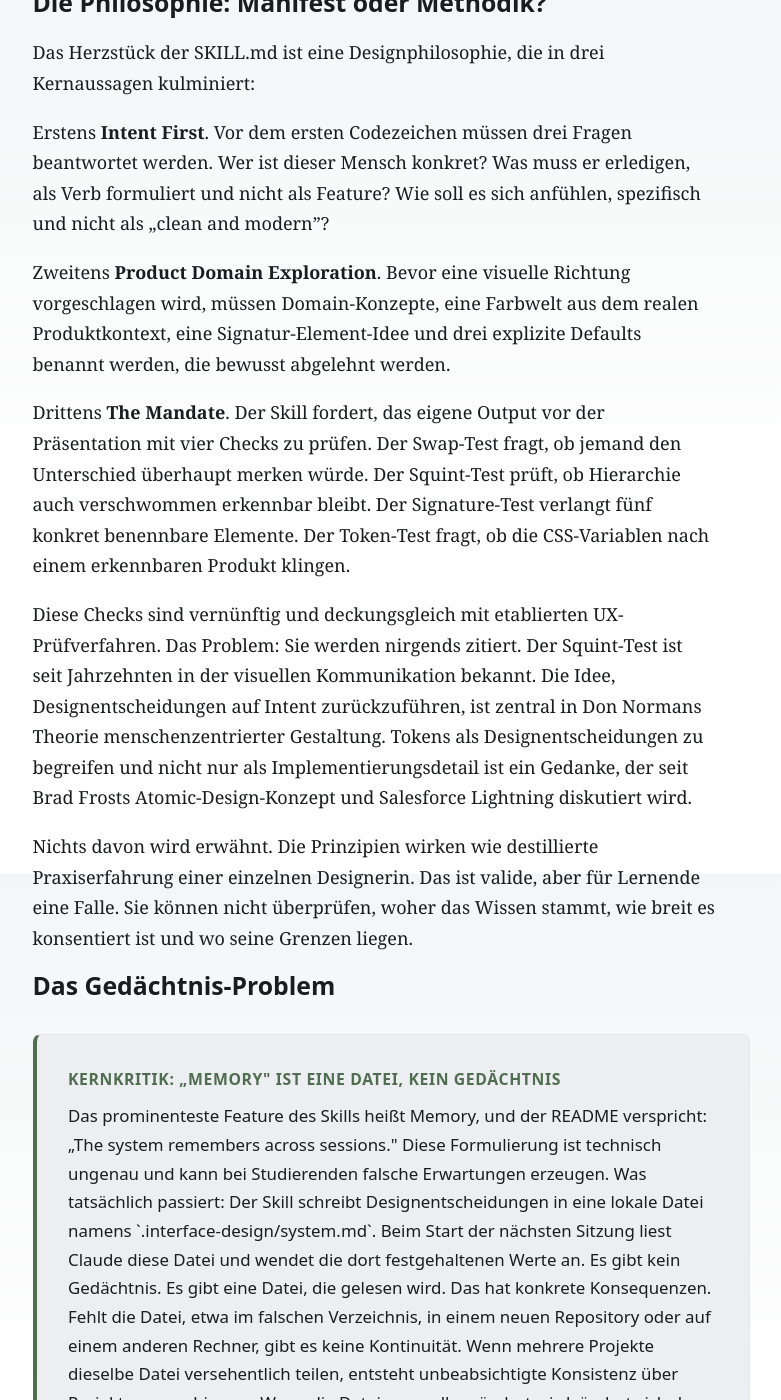
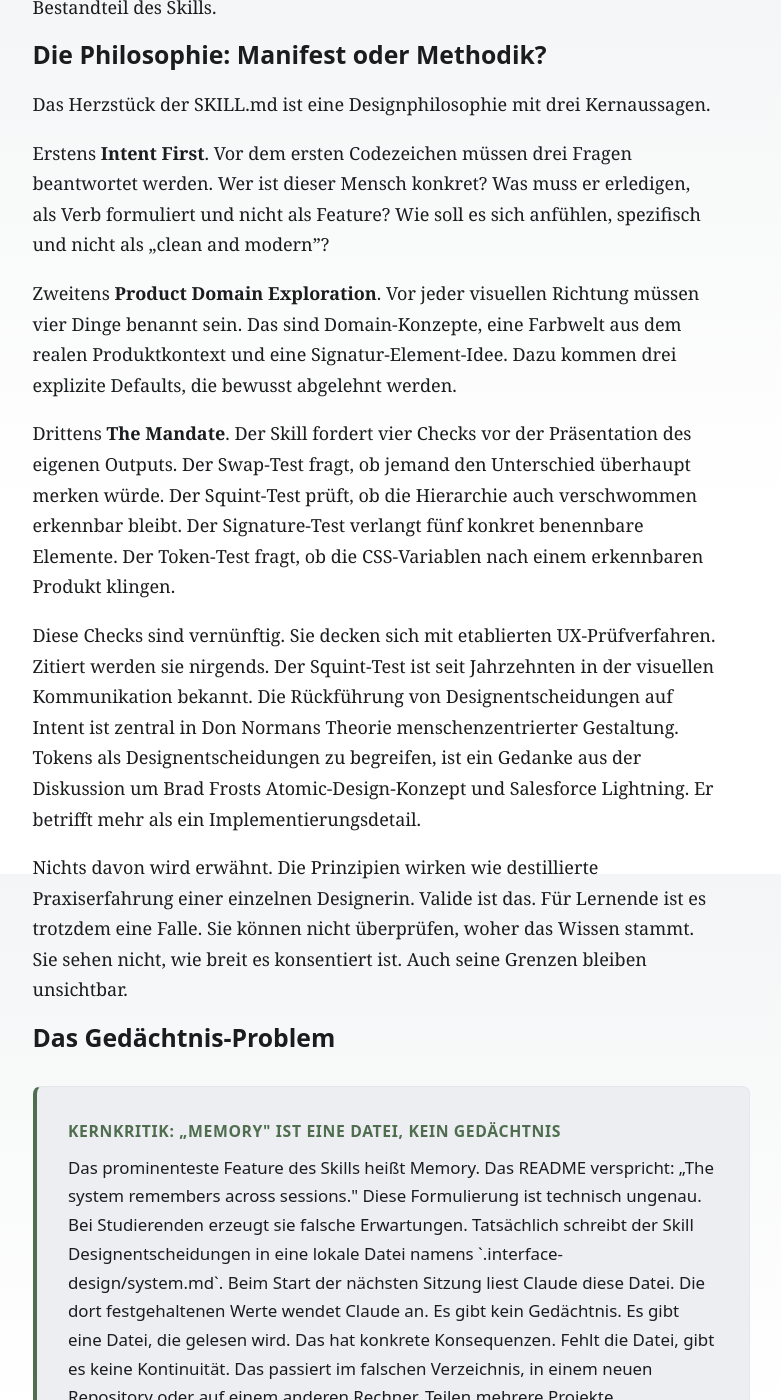
Before and after one commit to Kuchengnom/uxd-skill-audit, a Jekyll site: the page built from _posts/2026-05-04-interface-design.md, in a window 1280 px wide and 1400 px high, scrolled down 2726 px. Shown: the whole window, without its empty margins (249-1030 px from the left). Built offline with Jekyll 4.4.1, drawn with Linux system fonts in a browser that asks for light colours; some of the changed text lies outside the part shown.

Commit message:
Restyle interface-design in Sebastians Schreibstil (Register: Öffentlich)
Co-Authored-By: Claude Sonnet 5.5 <noreply@anthropic.com>
Claude-Session: https://claude.ai/code/session_01FoZpr2siHdHPcuJrMJHmD7

```diff
--- a/_posts/2026-05-04-interface-design.md
+++ b/_posts/2026-05-04-interface-design.md
@@ -11,13 +11,13 @@ superseded_by: /2026/06/08/interface-design/
 
 skill_scores:
   methodische_fundierung: 3
-  methodische_fundierung_note: "Starke Practitioner-Prinzipien ohne Quellenangaben — Inspirationen bleiben implizit, nicht verifizierbar."
+  methodische_fundierung_note: "Die Practitioner-Prinzipien sind stark, aber ohne Quellenangaben. Die Inspirationen bleiben implizit und nicht verifizierbar."
   transparenz: 4
-  transparenz_note: "Klare Scope-Abgrenzung und ehrliche KI-Warnung, leichtes Framing-Problem beim 'Memory'-Begriff im README."
+  transparenz_note: "Der Scope ist klar abgegrenzt. Die KI-Warnung ist ehrlich. Der 'Memory'-Begriff im README ist leicht problematisch gerahmt."
   validierbarkeit: 3
-  validierbarkeit_note: "Vor/Nachher-Vergleiche und vier eingebaute Selbst-Checks vorhanden, aber keine externen Tests oder Screenshots."
+  validierbarkeit_note: "Vor/Nachher-Vergleiche und vier eingebaute Selbst-Checks sind vorhanden. Externe Tests oder Screenshots fehlen."
   wartbarkeit: 4
-  wartbarkeit_note: "MIT-Lizenz, aktiver Release-Zyklus (Feb 2026), eigene Domain — Einzelperson ohne Team-Redundanz."
+  wartbarkeit_note: "MIT-Lizenz, aktiver Release-Zyklus (Feb 2026) und eigene Domain sprechen für das Projekt. Dahinter steht eine Einzelperson ohne Team-Redundanz."
 
 tags:
   - interface-design
@@ -31,50 +31,50 @@ tags:
 
 <div class="callout">
 <div class="callout__title">Überholt: es gibt eine neuere Evaluation dieses Skills</div>
-Diese Fassung vom 4. Mai 2026 ist der historische Stand. Am 8. Juni wurde der Skill erneut geprüft und dabei die methodische Fundierung von 3 auf 2 korrigiert, wodurch das Urteil von <code>vertrauen</code> auf <code>vorsicht</code> wechselt. Grund war kein neuer Befund, sondern eine falsche Anwendung des eigenen Bewertungsrahmens. Der Wert 3 setzt vorhandene, wenn auch lückenhafte Quellen voraus, und dieser Skill nennt keine. Maßgeblich ist das <a href="{{ '/2026/06/08/interface-design/' | relative_url }}">Re-Audit vom 8. Juni 2026</a>.
+Diese Fassung vom 4. Mai 2026 ist der historische Stand. Am 8. Juni wurde der Skill erneut geprüft. Die methodische Fundierung wurde von 3 auf 2 korrigiert. Das Urteil wechselt dadurch von <code>vertrauen</code> auf <code>vorsicht</code>. Einen neuen Befund gab es nicht. Der Grund war eine falsche Anwendung des eigenen Bewertungsrahmens. Der Wert 3 setzt vorhandene, wenn auch lückenhafte Quellen voraus. Dieser Skill nennt keine. Maßgeblich ist das <a href="{{ '/2026/06/08/interface-design/' | relative_url }}">Re-Audit vom 8. Juni 2026</a>.
 </div>
 
-`Dammyjay93/interface-design` hat sich seit seinem Start als `claude-design-skill` zu einem der meistgenutzten Claude-Code-Plugins im Designbereich entwickelt: knapp 4.600 GitHub-Stars und 316 Forks nach dem Stand vom Mai 2026. Hinter dem Projekt steht Oyindamola Akinleye, eine Designerin mit eigenem Website-Auftritt unter [interface-design.dev](https://interface-design.dev) und nachweisbarem Practitioner-Hintergrund. Der Skill verspricht drei Dinge gleichzeitig: Handwerk, Gedächtnis und Konsistenz. Er richtet sich an Dashboards, Admin-Panels, Apps und Tools, ausdrücklich nicht an Marketing-Seiten.
+`Dammyjay93/interface-design` startete als `claude-design-skill`. Heute zählt es zu den meistgenutzten Claude-Code-Plugins im Designbereich. Im Mai 2026 hat es knapp 4.600 GitHub-Stars und 316 Forks. Hinter dem Projekt steht Oyindamola Akinleye. Sie ist Designerin mit nachweisbarem Practitioner-Hintergrund und einem eigenen Auftritt unter [interface-design.dev](https://interface-design.dev). Der Skill verspricht drei Dinge gleichzeitig: Handwerk, Gedächtnis und Konsistenz. Er richtet sich an Dashboards, Admin-Panels, Apps und Tools. Marketing-Seiten schließt er ausdrücklich aus.
 
-Das ist ein präzise formulierter Anspruch. Diese Evaluation prüft, wie viel davon hält.
+Präzise formuliert ist dieser Anspruch. Diese Evaluation prüft, wie viel davon hält.
 
 ## Das eigentliche Problem, das der Skill adressiert
 
-Wer regelmäßig UI-Prototypen mit Claude baut, kennt das Phänomen: Button-Höhen variieren sitzungsübergreifend zwischen 36px, 38px und 40px, Abstände folgen keinem erkennbaren Raster, Farbtokens werden spontan erfunden. Die SKILL.md benennt das präzise: *„You will generate generic output. Your training has seen thousands of dashboards. The patterns are strong."*
+Wer regelmäßig UI-Prototypen mit Claude baut, kennt das Phänomen. Button-Höhen variieren sitzungsübergreifend zwischen 36px, 38px und 40px. Abstände folgen keinem erkennbaren Raster. Farbtokens werden spontan erfunden. Die SKILL.md benennt das präzise: *„You will generate generic output. Your training has seen thousands of dashboards. The patterns are strong."*
 
-Dieser Satz ist ungewöhnlich ehrlich für ein Skill-Dokument. Die meisten Skills bauen auf der Fiktion auf, dass Instruktionen das KI-Verhalten zuverlässig kontrollieren. Hier steht das Gegenteil: Defaults sind real, stark und werden durch Prozess allein nicht überwunden. *„Process alone doesn't guarantee craft. You have to catch yourself."*
+Dieser Satz ist ungewöhnlich ehrlich für ein Skill-Dokument. Die meisten Skills bauen auf der Fiktion auf, dass Instruktionen das KI-Verhalten zuverlässig kontrollieren. Hier steht das Gegenteil. Defaults sind real und stark. Prozess allein überwindet sie nicht. *„Process alone doesn't guarantee craft. You have to catch yourself."*
 
-Das ist eine methodisch saubere Ausgangsposition: Selbstkritik als eingebetteter Skill-Bestandteil.
+Die Ausgangsposition ist methodisch sauber. Selbstkritik ist ein eingebetteter Bestandteil des Skills.
 
 ## Die Philosophie: Manifest oder Methodik?
 
-Das Herzstück der SKILL.md ist eine Designphilosophie, die in drei Kernaussagen kulminiert:
+Das Herzstück der SKILL.md ist eine Designphilosophie mit drei Kernaussagen.
 
 Erstens **Intent First**. Vor dem ersten Codezeichen müssen drei Fragen beantwortet werden. Wer ist dieser Mensch konkret? Was muss er erledigen, als Verb formuliert und nicht als Feature? Wie soll es sich anfühlen, spezifisch und nicht als „clean and modern"?
 
-Zweitens **Product Domain Exploration**. Bevor eine visuelle Richtung vorgeschlagen wird, müssen Domain-Konzepte, eine Farbwelt aus dem realen Produktkontext, eine Signatur-Element-Idee und drei explizite Defaults benannt werden, die bewusst abgelehnt werden.
+Zweitens **Product Domain Exploration**. Vor jeder visuellen Richtung müssen vier Dinge benannt sein. Das sind Domain-Konzepte, eine Farbwelt aus dem realen Produktkontext und eine Signatur-Element-Idee. Dazu kommen drei explizite Defaults, die bewusst abgelehnt werden.
 
-Drittens **The Mandate**. Der Skill fordert, das eigene Output vor der Präsentation mit vier Checks zu prüfen. Der Swap-Test fragt, ob jemand den Unterschied überhaupt merken würde. Der Squint-Test prüft, ob Hierarchie auch verschwommen erkennbar bleibt. Der Signature-Test verlangt fünf konkret benennbare Elemente. Der Token-Test fragt, ob die CSS-Variablen nach einem erkennbaren Produkt klingen.
+Drittens **The Mandate**. Der Skill fordert vier Checks vor der Präsentation des eigenen Outputs. Der Swap-Test fragt, ob jemand den Unterschied überhaupt merken würde. Der Squint-Test prüft, ob die Hierarchie auch verschwommen erkennbar bleibt. Der Signature-Test verlangt fünf konkret benennbare Elemente. Der Token-Test fragt, ob die CSS-Variablen nach einem erkennbaren Produkt klingen.
 
-Diese Checks sind vernünftig und deckungsgleich mit etablierten UX-Prüfverfahren. Das Problem: Sie werden nirgends zitiert. Der Squint-Test ist seit Jahrzehnten in der visuellen Kommunikation bekannt. Die Idee, Designentscheidungen auf Intent zurückzuführen, ist zentral in Don Normans Theorie menschenzentrierter Gestaltung. Tokens als Designentscheidungen zu begreifen und nicht nur als Implementierungsdetail ist ein Gedanke, der seit Brad Frosts Atomic-Design-Konzept und Salesforce Lightning diskutiert wird.
+Diese Checks sind vernünftig. Sie decken sich mit etablierten UX-Prüfverfahren. Zitiert werden sie nirgends. Der Squint-Test ist seit Jahrzehnten in der visuellen Kommunikation bekannt. Die Rückführung von Designentscheidungen auf Intent ist zentral in Don Normans Theorie menschenzentrierter Gestaltung. Tokens als Designentscheidungen zu begreifen, ist ein Gedanke aus der Diskussion um Brad Frosts Atomic-Design-Konzept und Salesforce Lightning. Er betrifft mehr als ein Implementierungsdetail.
 
-Nichts davon wird erwähnt. Die Prinzipien wirken wie destillierte Praxiserfahrung einer einzelnen Designerin. Das ist valide, aber für Lernende eine Falle. Sie können nicht überprüfen, woher das Wissen stammt, wie breit es konsentiert ist und wo seine Grenzen liegen.
+Nichts davon wird erwähnt. Die Prinzipien wirken wie destillierte Praxiserfahrung einer einzelnen Designerin. Valide ist das. Für Lernende ist es trotzdem eine Falle. Sie können nicht überprüfen, woher das Wissen stammt. Sie sehen nicht, wie breit es konsentiert ist. Auch seine Grenzen bleiben unsichtbar.
 
 ## Das Gedächtnis-Problem
 
 <div class="callout"><div class="callout__title">Kernkritik: „Memory" ist eine Datei, kein Gedächtnis</div>
 
-Das prominenteste Feature des Skills heißt Memory, und der README verspricht: „The system remembers across sessions." Diese Formulierung ist technisch ungenau und kann bei Studierenden falsche Erwartungen erzeugen.
+Das prominenteste Feature des Skills heißt Memory. Das README verspricht: „The system remembers across sessions." Diese Formulierung ist technisch ungenau. Bei Studierenden erzeugt sie falsche Erwartungen.
 
-Was tatsächlich passiert: Der Skill schreibt Designentscheidungen in eine lokale Datei namens `.interface-design/system.md`. Beim Start der nächsten Sitzung liest Claude diese Datei und wendet die dort festgehaltenen Werte an. Es gibt kein Gedächtnis. Es gibt eine Datei, die gelesen wird.
+Tatsächlich schreibt der Skill Designentscheidungen in eine lokale Datei namens `.interface-design/system.md`. Beim Start der nächsten Sitzung liest Claude diese Datei. Die dort festgehaltenen Werte wendet Claude an. Es gibt kein Gedächtnis. Es gibt eine Datei, die gelesen wird.
 
-Das hat konkrete Konsequenzen. Fehlt die Datei, etwa im falschen Verzeichnis, in einem neuen Repository oder auf einem anderen Rechner, gibt es keine Kontinuität. Wenn mehrere Projekte dieselbe Datei versehentlich teilen, entsteht unbeabsichtigte Konsistenz über Projektgrenzen hinweg. Wenn die Datei manuell verändert wird, ändert sich das „Gedächtnis" sofort und vollständig.
+Das hat konkrete Konsequenzen. Fehlt die Datei, gibt es keine Kontinuität. Das passiert im falschen Verzeichnis, in einem neuen Repository oder auf einem anderen Rechner. Teilen mehrere Projekte versehentlich dieselbe Datei, entsteht unbeabsichtigte Konsistenz über Projektgrenzen hinweg. Wird die Datei manuell verändert, ändert sich das „Gedächtnis" sofort und vollständig.
 
-Das ist kein technischer Fehler, sondern eine elegante, einfache Lösung für ein echtes Problem. Aber die Kommunikation als „Memory" ist eine anthropomorphe Vereinfachung, die das Modell falsch beschreibt. Für den Unterrichtseinsatz ist genau dieser Punkt wertvoll: Er zeigt, wie technisch korrekte Mechanismen durch irreführende Frames kommuniziert werden können.
+Technisch ist das kein Fehler. Es ist eine elegante, einfache Lösung für ein echtes Problem. Die Kommunikation als „Memory" ist dagegen eine anthropomorphe Vereinfachung. Sie beschreibt das Modell falsch. Für den Unterricht ist genau dieser Punkt wertvoll. Er zeigt, wie technisch korrekte Mechanismen durch irreführende Frames kommuniziert werden.
 
 </div>
 
-Zur Verteidigung des Skills: Die SKILL.md selbst ist transparenter als das README. Dort wird der Mechanismus als Dateilade-Prozess beschrieben, nicht als Gedächtnis. Das Framing-Problem ist im Marketing-Text stärker ausgeprägt als im eigentlichen Skill-Dokument.
+Zur Verteidigung des Skills: Die SKILL.md selbst ist transparenter als das README. Dort steht der Mechanismus als Dateilade-Prozess und nicht als Gedächtnis. Das Framing-Problem sitzt im Marketing-Text. Das eigentliche Skill-Dokument ist weniger betroffen.
 
 ## Was der Skill gut macht: Explizite Grenzen
 
@@ -82,30 +82,30 @@ Seltener als das Memory-Versprechen, aber genauso wichtig: Der Skill zieht expli
 
 *„Not for: Landing pages, marketing sites, campaigns. Redirect those to `/frontend-design`."*
 
-Das ist methodisch wichtig. Ein Skill, der sich selbst einen Einsatzbereich verweigert, signalisiert Selbstreflexion. Die Community-Reaktion auf Claude Design generell zeigt, dass das Scope-Problem real ist. Kritisiert werden stereotype Outputs mit immer gleichen serif-Fonts und Card-Layouts. `interface-design` löst das nicht vollständig, aber es benennt es.
+Methodisch wichtig ist das. Ein Skill, der sich selbst einen Einsatzbereich verweigert, signalisiert Selbstreflexion. Die Community-Reaktion auf Claude Design zeigt, dass das Scope-Problem real ist. Kritisiert werden stereotype Outputs mit immer gleichen serif-Fonts und Card-Layouts. `interface-design` löst das nicht vollständig. Es benennt das Problem aber.
 
-Ebenso positiv: Die SKILL.md warnt aktiv vor dem AI-Default-Problem. *„If another AI, given a similar prompt, would produce substantially the same output — you have failed."* Das ist eine seltene Formulierung. Sie zwingt dazu, Einzigartigkeit als Qualitätsmerkmal zu begreifen, nicht als Bonus.
+Positiv ist auch die aktive Warnung vor dem AI-Default-Problem. *„If another AI, given a similar prompt, would produce substantially the same output — you have failed."* Selten ist eine solche Formulierung. Sie macht Einzigartigkeit zum Qualitätsmerkmal und nicht zum Bonus.
 
 ## Validierbarkeit: Checks ohne externe Referenz
 
-Der Skill liefert konkrete Vorher-Nachher-Vergleiche, etwa den quantitativen Kontrast zwischen „Button heights drift 36px, 38px, 40px" und „Button: 36px, documented". Dazu kommen Referenz-Systemdateien für die zwei Richtungen Precision und Warmth sowie die vier eingebauten Selbst-Checks.
+Der Skill liefert konkrete Vorher-Nachher-Vergleiche. Ein Beispiel ist der quantitative Kontrast zwischen „Button heights drift 36px, 38px, 40px" und „Button: 36px, documented". Dazu kommen Referenz-Systemdateien für die zwei Richtungen Precision und Warmth. Die vier eingebauten Selbst-Checks gehören ebenfalls dazu.
 
-Was fehlt: Vergleichende UI-Screenshots, externe Validierung durch Nutzertests, oder ein Verweis auf Studien zu Design-Konsistenz und Nutzerwahrnehmung. Die Vor/Nachher-Beispiele im README sind Texte über Design, nicht Design selbst. Für eine didaktische Nutzung wäre ein Screenshot-Paar erheblich überzeugender als Pixelwert-Listen: ein generisches Dashboard neben einem system.md-gesteuerten.
+Es fehlen vergleichende UI-Screenshots. Es fehlt auch externe Validierung durch Nutzertests und ein Verweis auf Studien zu Design-Konsistenz und Nutzerwahrnehmung. Die Vor/Nachher-Beispiele im README sind Texte über Design und nicht Design selbst. Für die Lehre wäre ein Screenshot-Paar erheblich überzeugender als Pixelwert-Listen. Gemeint ist ein generisches Dashboard neben einem system.md-gesteuerten.
 
 ## Wartung und Kontext
 
-Version `v2026.2.8` wurde im Februar 2026 veröffentlicht und hat die SKILL.md vollständig selbsttragend gemacht, indem alle Referenzinhalte inline statt in externen Dateien liegen. Das ist ein technisch sauberer Schritt: Der Skill funktioniert jetzt ohne Abhängigkeit von einer Verzeichnisstruktur, die der Nutzer vielleicht nicht kennt.
+Version `v2026.2.8` erschien im Februar 2026. Sie hat die SKILL.md vollständig selbsttragend gemacht. Alle Referenzinhalte liegen jetzt inline und nicht mehr in externen Dateien. Technisch ist das ein sauberer Schritt. Der Skill funktioniert ohne Abhängigkeit von einer Verzeichnisstruktur, die der Nutzer vielleicht nicht kennt.
 
-Die MIT-Lizenz ist vorhanden. Die eigene Domain ist gepflegt. Oyindamola Akinleye ist als Einzelperson aktiv, ohne erkennbares Team dahinter. Issue #13, in dem Plugin-Commands nicht im Claude-Code-Menü laden, war zum Zeitpunkt dieser Evaluation noch offen. Das ist ein gängiges Integrationsproblem im Plugin-Ökosystem, das nicht spezifisch auf Skill-Qualität hinweist.
+Die MIT-Lizenz ist vorhanden. Die eigene Domain ist gepflegt. Oyindamola Akinleye ist als Einzelperson aktiv. Ein Team dahinter ist nicht erkennbar. Issue #13 war zum Zeitpunkt dieser Evaluation noch offen. Darin laden Plugin-Commands nicht im Claude-Code-Menü. Das ist ein gängiges Integrationsproblem im Plugin-Ökosystem. Auf die Skill-Qualität deutet es nicht.
 
 ## Empfehlung für den Unterrichtseinsatz
 
 `interface-design` eignet sich gut als Lehrobjekt für zwei verschiedene Diskussionen.
 
-**Erste Diskussion, was ein guter Workflow-Skill leisten kann:** Die Intent-First-Methodik und die vier Craft-Checks bieten echtes didaktisches Material. Studierende können den Squint-Test, den Swap-Test und den Token-Test an eigenen Outputs anwenden, unabhängig davon ob sie den Skill installieren. Das Prinzip „Defaults benennen bevor sie passieren" ist übertragbar auf jeden Designprozess.
+**Erste Diskussion, was ein guter Workflow-Skill leisten kann:** Die Intent-First-Methodik und die vier Craft-Checks bieten echtes didaktisches Material. Studierende wenden Squint-Test, Swap-Test und Token-Test an eigenen Outputs an. Dafür müssen sie den Skill nicht installieren. Das Prinzip „Defaults benennen bevor sie passieren" lässt sich auf jeden Designprozess übertragen.
 
-**Zweite Diskussion, wie technische Mechanismen kommuniziert werden:** Das Memory-Framing ist ein Paradebeispiel dafür, wie eine einfache Dateioperation als kognitive Fähigkeit vermarktet wird. Lehrende können diesen Skill nutzen um zu zeigen: Der Mechanismus ist korrekt und nützlich. Die Beschreibung des Mechanismus ist irreführend. Beides kann gleichzeitig wahr sein.
+**Zweite Diskussion, wie technische Mechanismen kommuniziert werden:** Das Memory-Framing ist ein Paradebeispiel. Eine einfache Dateioperation wird als kognitive Fähigkeit vermarktet. Lehrende zeigen daran, dass der Mechanismus korrekt und nützlich ist. Die Beschreibung des Mechanismus ist irreführend. Beides ist gleichzeitig wahr.
 
-Für den Einsatz im Studio-Kontext gilt: Der Skill funktioniert gut, wenn die Studierenden verstehen, dass die `system.md`-Datei das eigentliche Werkzeug ist und kein lernfähiges System. Wer das versteht, kann den Skill produktiv einsetzen. Wer es nicht versteht, wird frustriert sein, wenn das „Gedächtnis" beim nächsten Rechner fehlt.
+Im Studio-Kontext gilt eine Bedingung. Die Studierenden müssen verstehen, dass die `system.md`-Datei das eigentliche Werkzeug ist. Ein lernfähiges System ist sie nicht. Wer das versteht, setzt den Skill produktiv ein. Wer es nicht versteht, wird frustriert sein. Beim nächsten Rechner fehlt das „Gedächtnis".
 
 Urteil: **Vertrauen**, mit klarem Unterricht darüber, was hinter dem Memory-Versprechen steckt.
```
